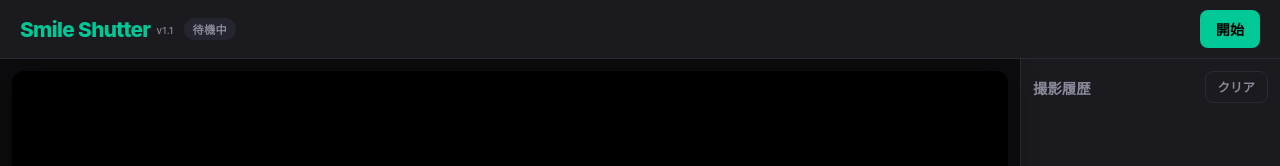
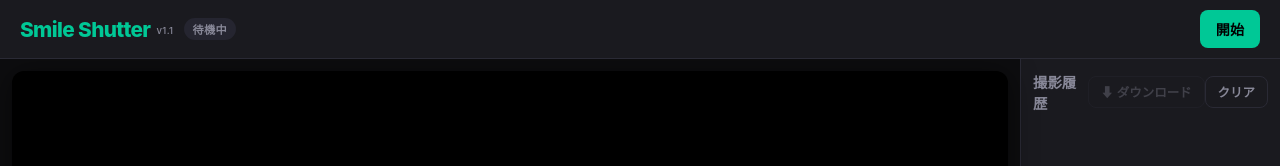
Before and after one commit to baseballbasketballbowling/smile-detection-app, a website: page public/index.html in a window 1280 px wide. Shown: the top 166 px of the page. Drawn offline with Linux system fonts and the light colour scheme.

Commit message:
Add missing download-btn element to fix null reference error

```diff
--- a/public/index.html
+++ b/public/index.html
@@ -76,6 +76,7 @@
 
         <div class="gallery-header">
           <h2>撮影履歴</h2>
+        <button id="download-btn" class="btn btn-ghost" disabled>⬇ ダウンロード</button>
           <button id="clear-btn" class="btn btn-ghost">クリア</button>
         </div>
         <div id="gallery-grid"></div>
```
